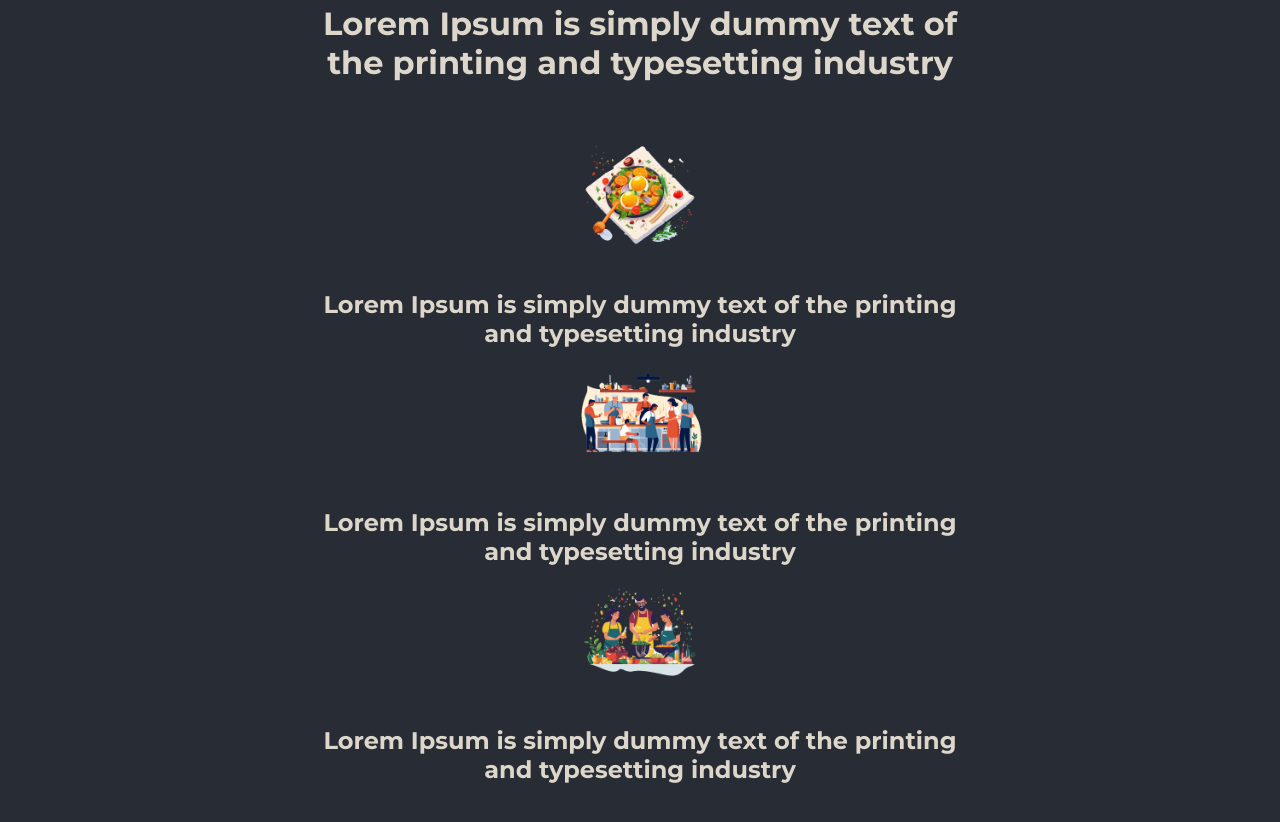
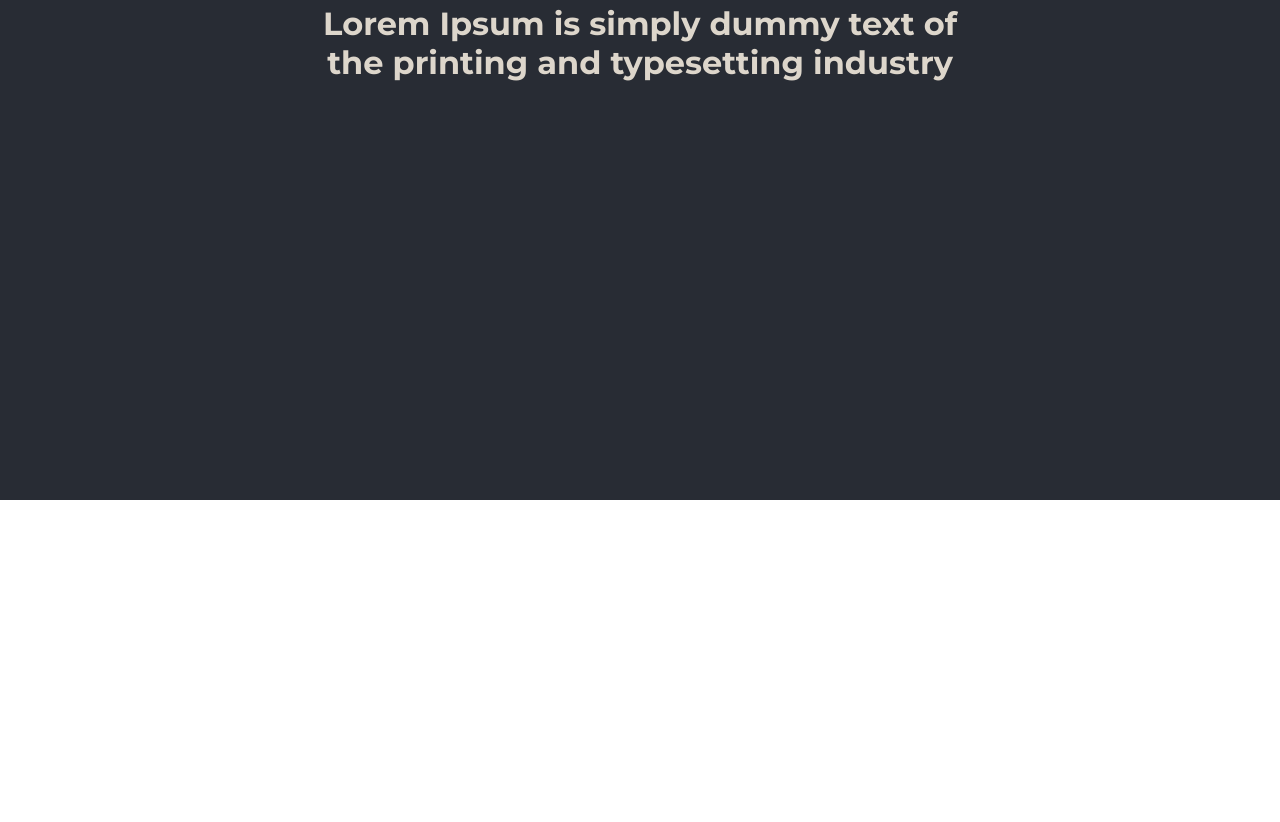
Before and after one commit to 404Gui/food-project, a Next.js app: page /sobre in a window 1280 px wide. Shown: the part 420-1242 px from the top of the page. After the commit the page ends 920 px from the top, so only its background shows below. Built offline with nearby package versions, Linux system fonts and the light colour scheme.

Commit message:
fix: update text for clarity in ShareMealPage and CommunityPage, remove unused imports and elements, and adjust header background height

```diff
--- a/app/contato/page.jsx
+++ b/app/contato/page.jsx
@@ -7,7 +7,7 @@ export default function ShareMealPage() {
         <h1>
           Entre em contato e<span className={classes.highlight}> faça seu pedido!</span>
         </h1>
-        <p>Ou qualquer outra refeição que você sinta que precisa ser compartilhada!</p>
+        <p>Ou qualquer outra coisa que deseja compartilhar!</p>
       </header>
       <main className={classes.main}>
         <form className={classes.form}>
--- a/app/layout.js
+++ b/app/layout.js
@@ -3,7 +3,7 @@ import "./globals.css";
 
 export const metadata = {
   title: "Projeto Integrador",
-  description: "Refeições compartilhadas por uma comunidade apaixonada por comida.",
+  description: "Protótipo projeto integrador.",
 };
 
 export default function RootLayout({ children }) {
@@ -11,7 +11,6 @@ export default function RootLayout({ children }) {
     <html lang="en">
       <body>
         <MainHeader />
-
         {children}
       </body>
     </html>
--- a/app/sobre/page.jsx
+++ b/app/sobre/page.jsx
@@ -1,8 +1,4 @@
-import Image from "next/image";
 
-import mealIcon from "@/assets/icons/meal.png";
-import communityIcon from "@/assets/icons/community.png";
-import eventsIcon from "@/assets/icons/events.png";
 import classes from "./page.module.css";
 
 export default function CommunityPage() {
@@ -10,7 +6,7 @@ export default function CommunityPage() {
     <>
       <header className={classes.header}>
         <h1>
-          Conheça o nosso <span className={classes.highlight}>prato</span>
+          pagina sobre a <span className={classes.highlight}>empresa</span>
         </h1>
         <p>
           Lorem Ipsum is simply dummy text of the printing and typesetting industry
@@ -18,24 +14,6 @@ export default function CommunityPage() {
       </header>
       <main className={classes.main}>
         <h2>Lorem Ipsum is simply dummy text of the printing and typesetting industry</h2>
-
-        <ul className={classes.perks}>
-          <li>
-            <Image src={mealIcon} alt="Uma refeição deliciosa" />
-            <p>Lorem Ipsum is simply dummy text of the printing and typesetting industry</p>
-          </li>
-          <li>
-            <Image src={communityIcon} alt="Um grupo de pessoas cozinhando" />
-            <p>Lorem Ipsum is simply dummy text of the printing and typesetting industry</p>
-          </li>
-          <li>
-            <Image
-              src={eventsIcon}
-              alt="Um grupo de pessoas em um evento culinário"
-            />
-            <p>Lorem Ipsum is simply dummy text of the printing and typesetting industry</p>
-          </li>
-        </ul>
       </main>
     </>
   );
--- a/components/main-header/BackgroundMainHeader.module.css
+++ b/components/main-header/BackgroundMainHeader.module.css
@@ -1,7 +1,7 @@
 .headerBackground {
   position: absolute;
   width: 100%;
-  height: 320px;
+  height: 920px;
   top: 0;
   left: 0;
   z-index: -1;
```
